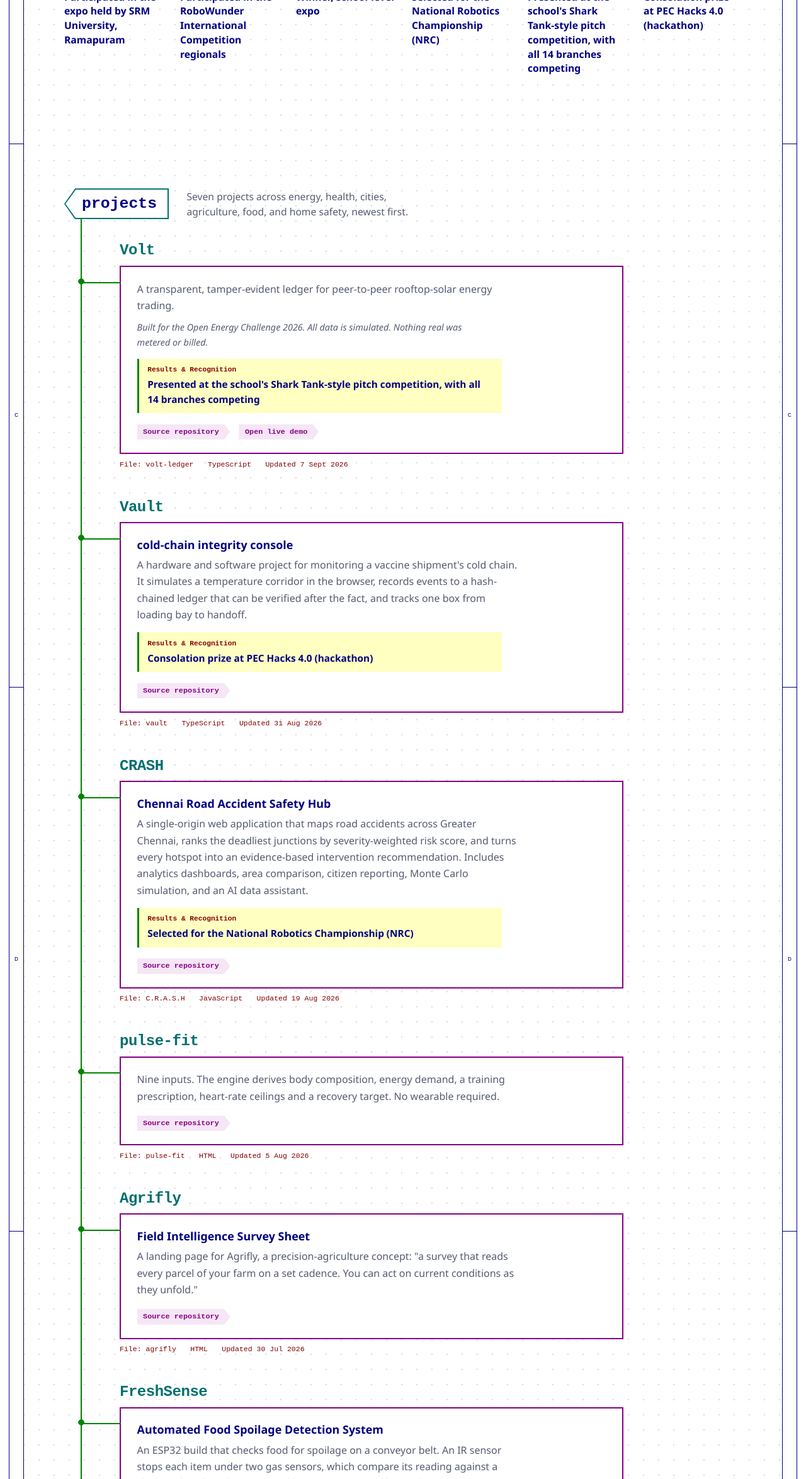
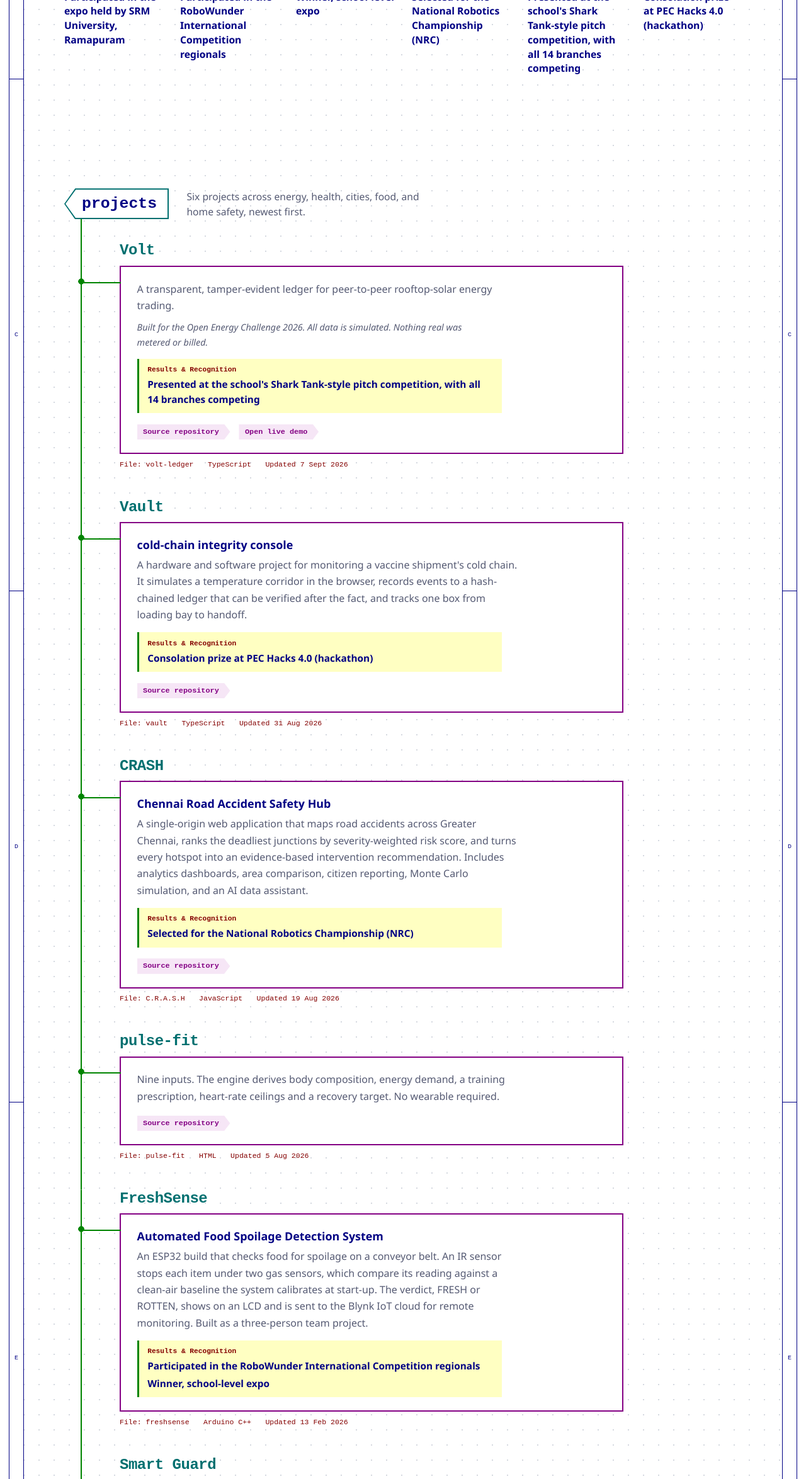
Before and after one commit to abivan100-stack/abivan-portfolio, a React (Vite) app: page / in a window 1280 px wide. Shown: the part 1535-3884 px from the top of the page at 63% size. Built offline with nearby package versions, Linux system fonts and the light colour scheme; a web font is replaced by a local one.

Commit message:
Remove Agrifly from the portfolio

```diff
--- a/scripts/sync-projects.mjs
+++ b/scripts/sync-projects.mjs
@@ -8,7 +8,6 @@ const selectedRepositories = [
   'vault',
   'C.R.A.S.H',
   'pulse-fit',
-  'agrifly',
 ]
 // Results and recognition are not on GitHub, so they are kept here and merged into each synced record.
 // Each project lists its results oldest first. dates holds the event day, or the first and last
@@ -52,7 +51,7 @@ const offlineProjects = [
     updatedAt: '2025-11-19T00:00:00Z',
   },
 ]
-const excludedRepositories = ['epl-predictor', 'lebron-fan-page', 'CR7-fan-page', 'rutu-gaikwad-fansite', 'Spike_Fit', 'abivan-portfolio']
+const excludedRepositories = ['epl-predictor', 'lebron-fan-page', 'CR7-fan-page', 'rutu-gaikwad-fansite', 'Spike_Fit', 'abivan-portfolio', 'agrifly']
 const outputPath = fileURLToPath(new URL('../src/data/projects.json', import.meta.url))
 const apiHeaders = {
   Accept: 'application/vnd.github+json',
--- a/src/App.tsx
+++ b/src/App.tsx
@@ -278,7 +278,7 @@ function App() {
           <section className="work section" id="work" aria-labelledby="work-title" data-power-up>
             <div className="work-head">
               <NetLabel id="work-title">projects</NetLabel>
-              <p>Seven projects across energy, health, cities, agriculture, food, and home safety, newest first.</p>
+              <p>Six projects across energy, health, cities, food, and home safety, newest first.</p>
             </div>
             <ol className="sheet-bus">
               {orderedProjects.map((project, index) => <ProjectSheet project={project} index={index} key={project.slug} />)}
--- a/src/data/projects.json
+++ b/src/data/projects.json
@@ -74,19 +74,6 @@
     "updatedAt": "2026-08-05T15:16:32Z"
   },
   {
-    "slug": "agrifly",
-    "name": "Agrifly -- Field Intelligence Survey Sheet",
-    "summary": "A landing page for Agrifly, a precision-agriculture concept: \"a survey that reads every parcel of your farm on a set cadence. You can act on current conditions as they unfold.\"",
-    "contextNote": null,
-    "recognitions": [],
-    "url": "https://github.com/abivan100-stack/agrifly",
-    "demoUrl": null,
-    "language": "HTML",
-    "topics": [],
-    "stars": 0,
-    "updatedAt": "2026-07-30T08:10:33Z"
-  },
-  {
     "slug": "freshsense",
     "name": "FreshSense -- Automated Food Spoilage Detection System",
     "summary": "An ESP32 build that checks food for spoilage on a conveyor belt. An IR sensor stops each item under two gas sensors, which compare its reading against a clean-air baseline the system calibrates at start-up. The verdict, FRESH or ROTTEN, shows on an LCD and is sent to the Blynk IoT cloud for remote monitoring. Built as a three-person team project.",
```
